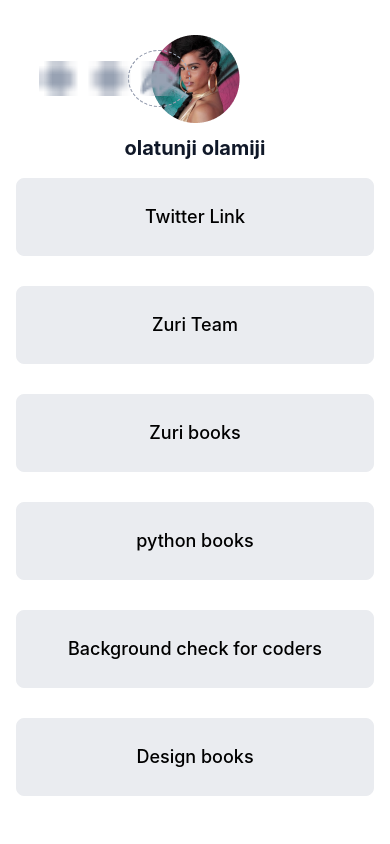
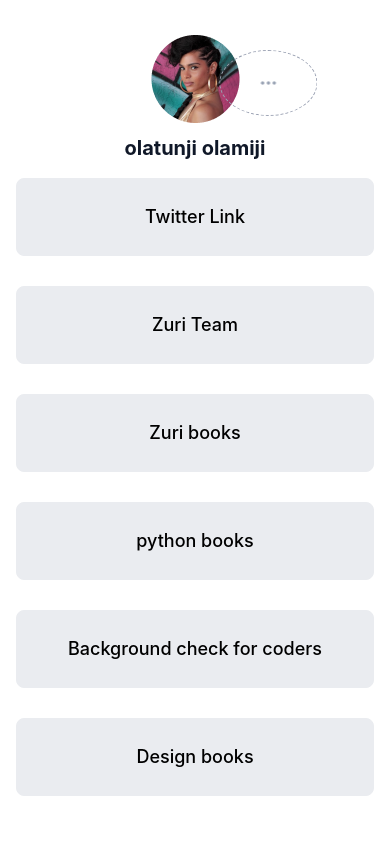
Before and after one commit to platinum5343/task-1, a React (Create React App) app: page / in a window 390 px wide. Shown: the top 844 px of the page. Built offline with nearby package versions, Linux system fonts and the light colour scheme.

Commit message:
i added media query

```diff
--- a/src/components/Footer.module.css
+++ b/src/components/Footer.module.css
@@ -23,3 +23,13 @@
     color: #667885;
 
 }
+
+@media(max-width: 800px){
+    .footer2{
+        display: flex;
+        flex-direction: column;
+        justify-content: flex-start;
+        align-items: flex-start;
+    }
+
+}
--- a/src/components/Home.module.css
+++ b/src/components/Home.module.css
@@ -6,21 +6,48 @@
     padding: 10px;
     right: 200px;
     display: flex;
-    justify-content: end;
     border-radius: 50%;
     border: 1.0px dashed #9BA2B3;
 }
+.icons{
+    position: absolute;
+    top: 50px;
+    padding: 30px;
+    right: 200px;
+    display: flex;
+    border-radius: 50%;
+    border: 1.0px dashed #9BA2B3;
+}
+@media(max-width: 1200px){
+    .icon{
+        display: none;
 
-#profile_img{
+    }
+
+}
+
+@media(min-width: 100px){
+    .icons{
+        transform: translateX(130%);
+    }
+}
+
+@media(min-width: 1200px){
+    .icons{
+        display: none;
+    }
+}
+
+
+.profile_img{
     align-items: center;
     margin: 20px;
     display: flex;
     justify-content: center;
-    align-items: center;
     padding: 10px 0 0 0;
     height: 88px;
 }
-#twitter{
+.twitter{
 font-family: 'Inter';
 font-style: normal;
 font-weight: 700;
--- a/src/components/home.jsx
+++ b/src/components/home.jsx
@@ -1,34 +1,35 @@
-import React, { Fragment } from 'react';
+import React from 'react'
 import profileImg from '../../src/assets/profile__img.png'
 import iconImg from '../../src/assets/Icon(1).png'
 import iconsImg from '../../src/assets/Icon2.png'
 import classes from './Home.module.css';
+import { Box, Typography } from '@mui/material';
 
 
-export const Home = () => {
+const Home = () => {
   return (
-    <Fragment>
-      <div  spacing={3}>
-        <div id={classes.profile_img}>
+    <Box>
+      <Box  spacing={3}>
+        <div className={classes.profile_img}>
         <img
-        src={profileImg} id={classes.profile_img} alt="profile_img" />
+        src={profileImg} className={classes.profile_img} alt="profile_img" />
         </div>
         <div className={classes.icon} px={5} gap={"20px"}>
           <img
           sx={{ display: {xs:"none", sm:"block"}}}
           src={iconImg} alt="icon"/>
           </div>
-        <div className={classes.icon} px={5} gap={"20px"}>
+        <Typography className={classes.icons} px={5} gap={"20px"}>
           <img
           sx={{ display: {xs:"block", sm:"small"}}}
           src={iconsImg} alt="icon"/>
-          </div>
+          </Typography>
 
 
-        </div>
-        <div id={classes.twitter}>olatunji olamiji</div>
-    </Fragment>
+        </Box>
+        <div className={classes.twitter}>olatunji olamiji</div>
+    </Box>
   )
-}
+};
 
 export default Home;
```
